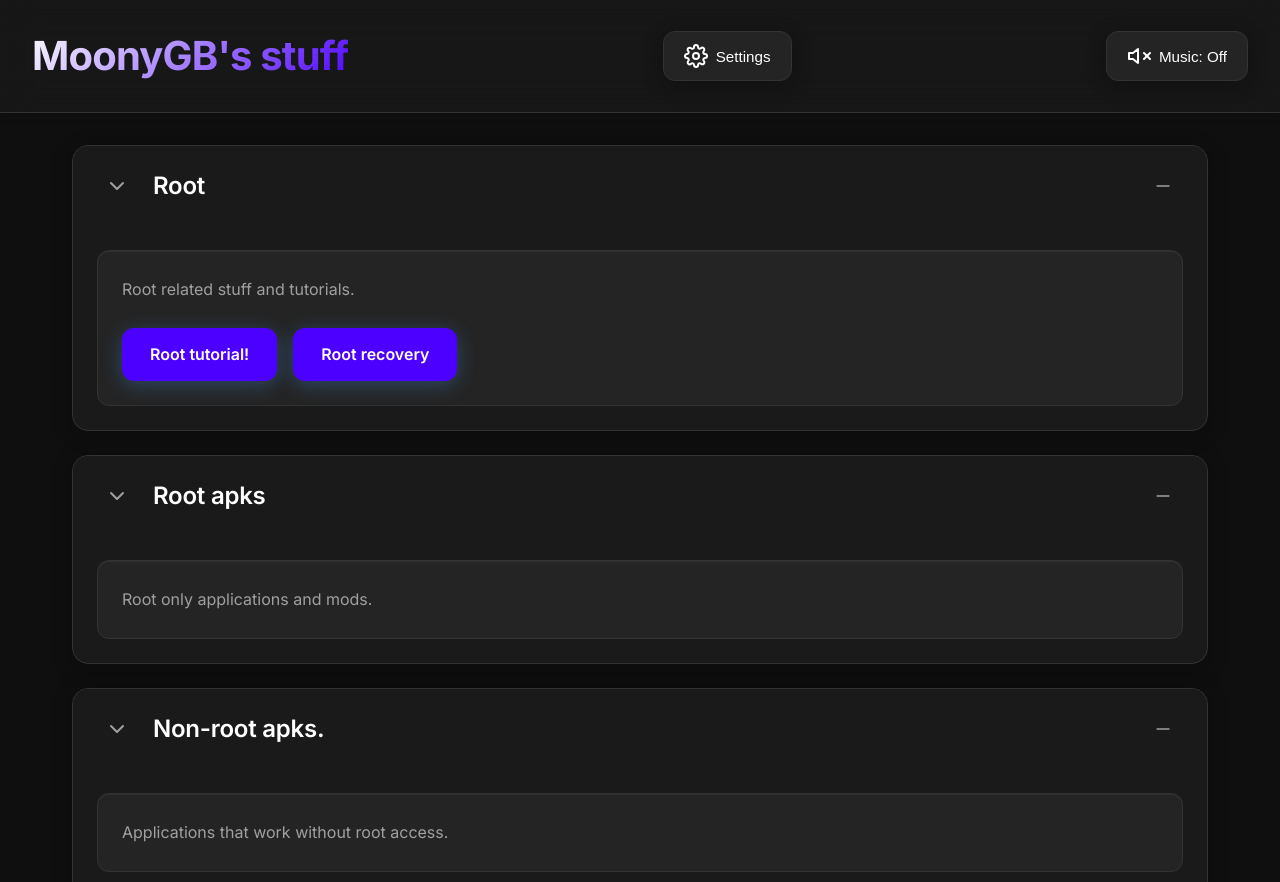
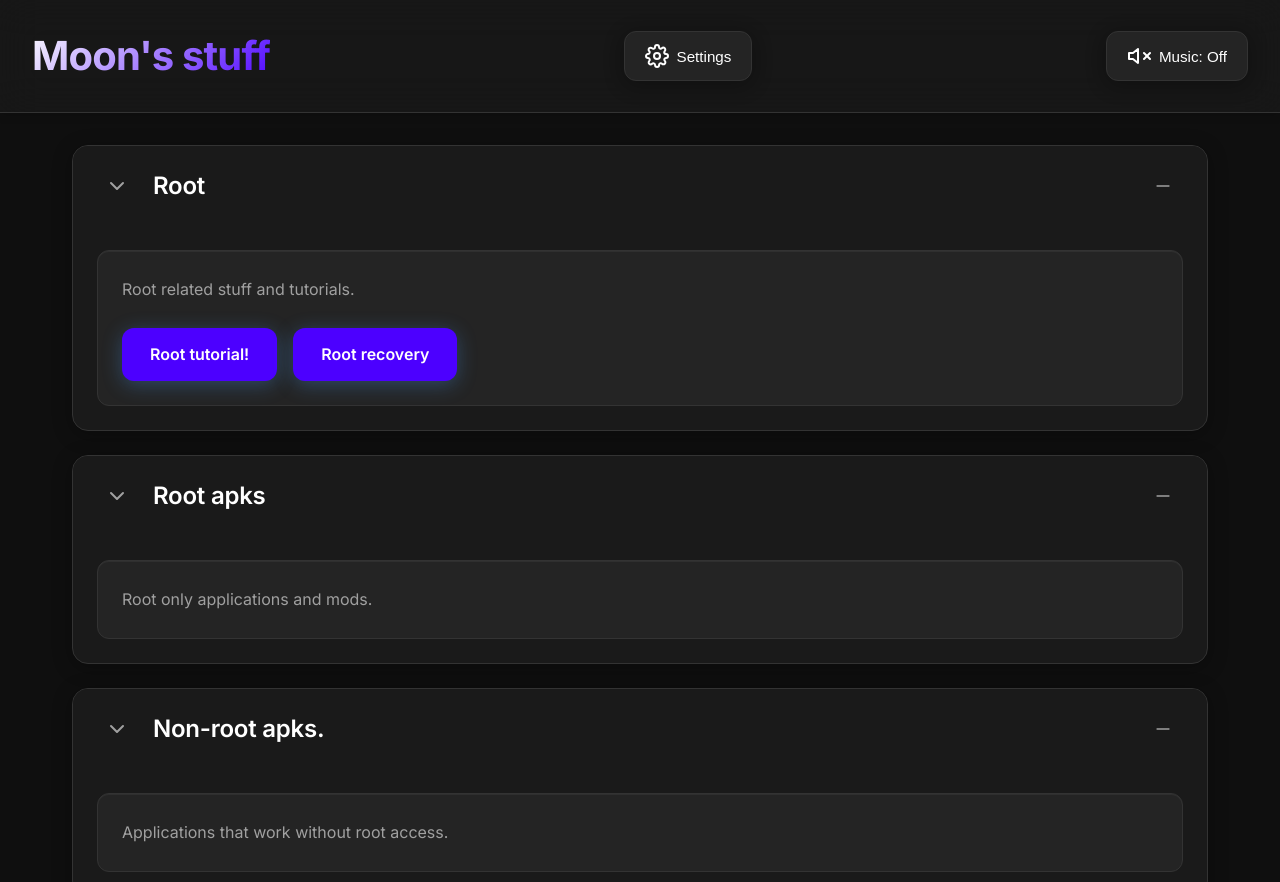
Before and after one commit to Pepitodev-ui/Pepitodev-ui.github.io, a plain HTML site: page index.html in a window 1280 px wide. Shown: the top 882 px of the page. Drawn offline with Linux system fonts and the light colour scheme.

Commit message:
Change title and header from 'MoonyGB' to 'Moon'

```diff
--- a/index.html
+++ b/index.html
@@ -3,7 +3,7 @@
 <head>
     <meta charset="UTF-8">
     <meta name="viewport" content="width=device-width, initial-scale=1.0">
-    <title>MoonyGB's stuff</title>
+    <title>Moon's stuff</title>
     <link rel="stylesheet" href="style.css">
     <link rel="preconnect" href="https://fonts.googleapis.com">
     <link rel="preconnect" href="https://fonts.gstatic.com" crossorigin>
@@ -12,7 +12,7 @@
 <body>
     <div class="app">
         <header class="header">
-            <h1 class="title">MoonyGB's stuff</h1>
+            <h1 class="title">Moon's stuff</h1>
             <button class="settings-btn" id="settingsBtn">
                 <svg xmlns="http://www.w3.org/2000/svg" width="24" height="24" viewBox="0 0 24 24" fill="none" stroke="currentColor" stroke-width="2" stroke-linecap="round" stroke-linejoin="round">
                     <circle cx="12" cy="12" r="3"></circle>
```
